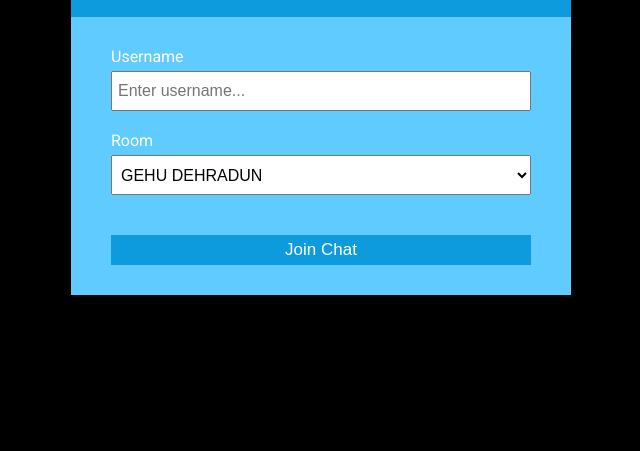
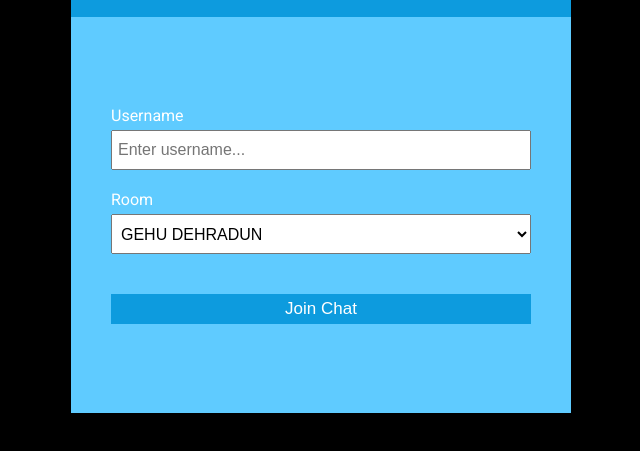
Before and after one commit to DeepankRx/rx-chat, a website: page public/index.html in a window 1280 px wide. Shown: the part 141-592 px from the top of the page, without its empty margins (319-959 px from the left). Drawn offline with Linux system fonts and the light colour scheme.

Commit message:
change in css

```diff
--- a/public/css/style.css
+++ b/public/css/style.css
@@ -151,7 +151,7 @@
 }
 
 .join-main {
-	padding: 30px 40px;
+	padding: 89px 40px;
 	background: #5fcbff;
 }
 
```
